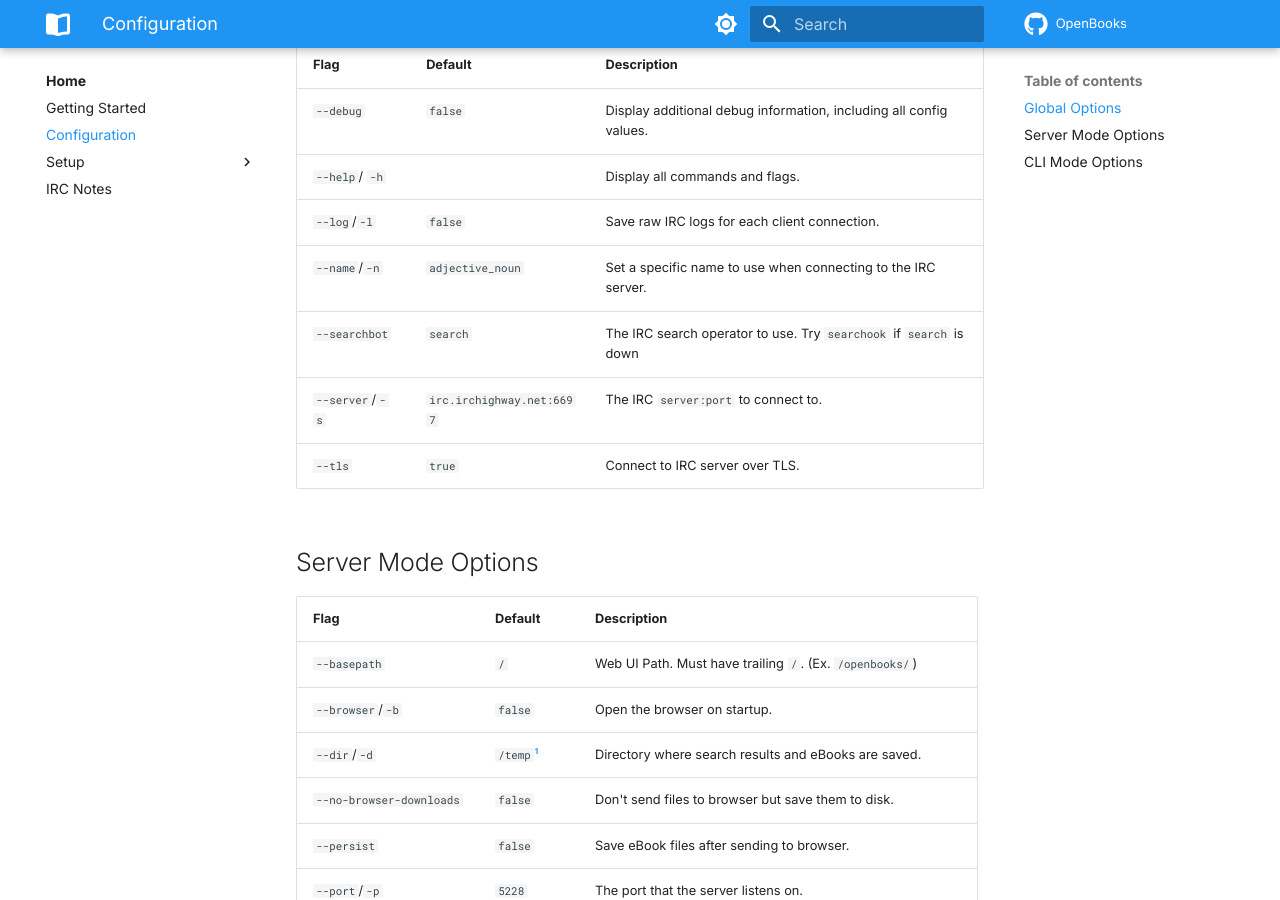
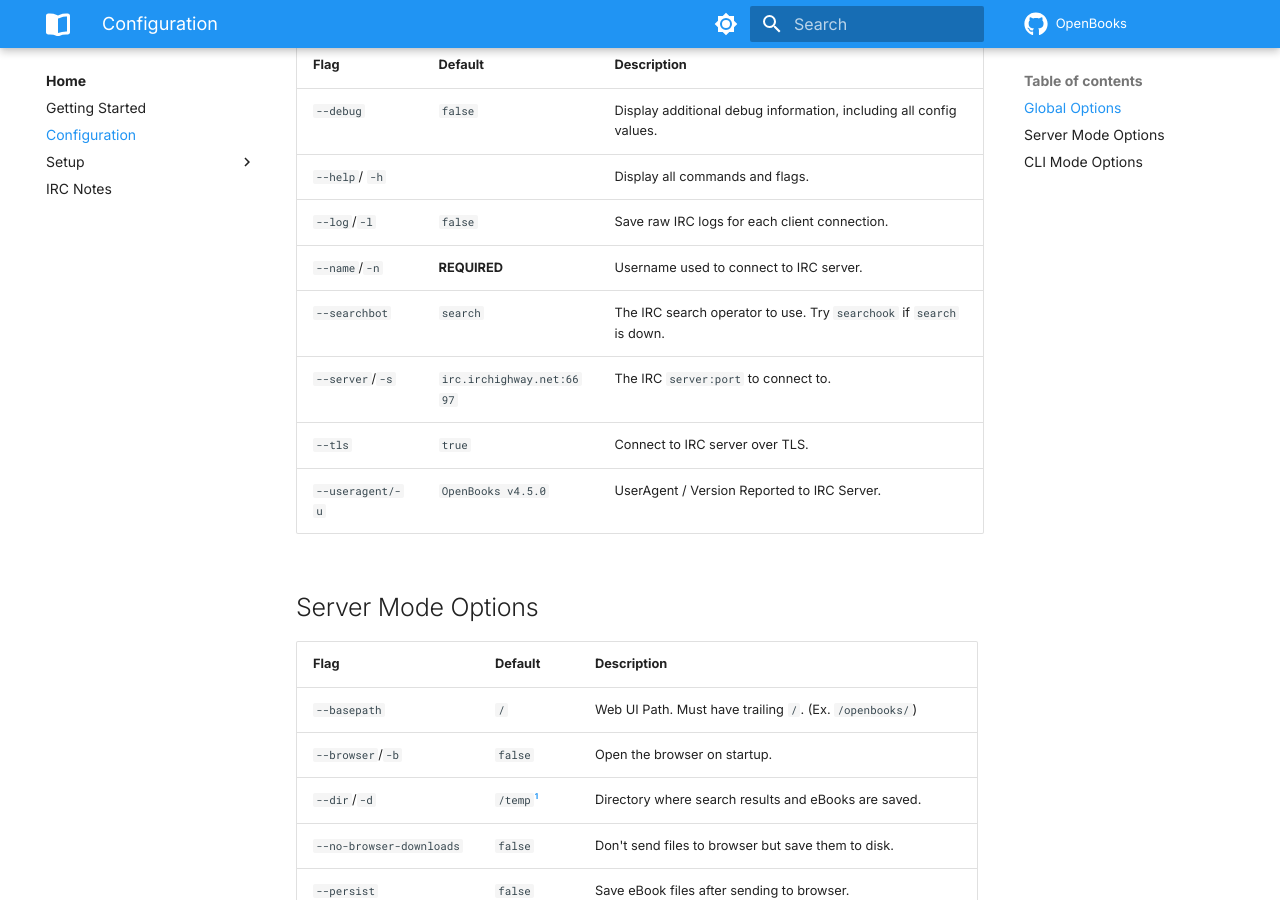
Before and after one commit to evan-buss/openbooks, an MkDocs documentation site: the page built from docs/docs/configuration.md, in a window 1280 px wide and 900 px high, scrolled down 369 px. Built offline with MkDocs 1.6.1 and Material for MkDocs 9.7.7, drawn with Linux system fonts in a browser that asks for light colours; comment, search, counter and statistics services are not loaded.

```diff
--- a/docs/docs/configuration.md
+++ b/docs/docs/configuration.md
@@ -7,20 +7,21 @@ For now, all config options are supplied via command line arguments / flags.
 
 These options apply to both Server and CLI mode.
 
-| Flag            | Default                   | Description                                                         |
-| --------------- | ------------------------- | ------------------------------------------------------------------- |
-| `--debug`       | `false`                   | Display additional debug information, including all config values.  |
-| `--help`/ `-h`  |                           | Display all commands and flags.                                     |
-| `--log`/`-l`    | `false`                   | Save raw IRC logs for each client connection.                       |
-| `--name`/`-n`   | `adjective_noun`          | Set a specific name to use when connecting to the IRC server.       |
-| `--searchbot`   | `search`                  | The IRC search operator to use. Try `searchook` if `search` is down |
-| `--server`/`-s` | `irc.irchighway.net:6697` | The IRC `server:port` to connect to.                                |
-| `--tls`         | `true`                    | Connect to IRC server over TLS.                                     |
+| Flag             | Default                   | Description                                                          |
+|------------------|---------------------------|----------------------------------------------------------------------|
+| `--debug`        | `false`                   | Display additional debug information, including all config values.   |
+| `--help`/ `-h`   |                           | Display all commands and flags.                                      |
+| `--log`/`-l`     | `false`                   | Save raw IRC logs for each client connection.                        |
+| `--name`/`-n`    | **REQUIRED**              | Username used to connect to IRC server.                              |
+| `--searchbot`    | `search`                  | The IRC search operator to use. Try `searchook` if `search` is down. |
+| `--server`/`-s`  | `irc.irchighway.net:6697` | The IRC `server:port` to connect to.                                 |
+| `--tls`          | `true`                    | Connect to IRC server over TLS.                                      |
+| `--useragent/-u` | `OpenBooks v4.5.0`        | UserAgent / Version Reported to IRC Server.                          |
 
 ## Server Mode Options
 
 | Flag                     | Default     | Description                                               |
-| ------------------------ | ----------- | --------------------------------------------------------- |
+|--------------------------|-------------|-----------------------------------------------------------|
 | `--basepath`             | `/`         | Web UI Path. Must have trailing `/`. (Ex. `/openbooks/`)  |
 | `--browser`/`-b`         | `false`     | Open the browser on startup.                              |
 | `--dir`/`-d`             | `/temp`[^1] | Directory where search results and eBooks are saved.      |
@@ -32,7 +33,7 @@ These options apply to both Server and CLI mode.
 ## CLI Mode Options
 
 | Flag         | Default           | Description                                          |
-| ------------ | ----------------- | ---------------------------------------------------- |
+|--------------|-------------------|------------------------------------------------------|
 | `--dir`/`-d` | Working Directory | Directory where search results and eBooks are saved. |
 
 [^1]: Docker sets a static directory of `/books` so that the volume is accessible outside the container.
```
Also changed, not shown: docs/docs/changelog.md (+8 -0 lines).
